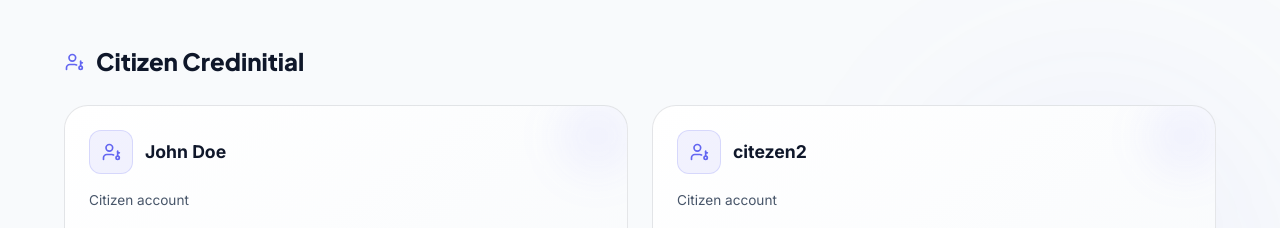
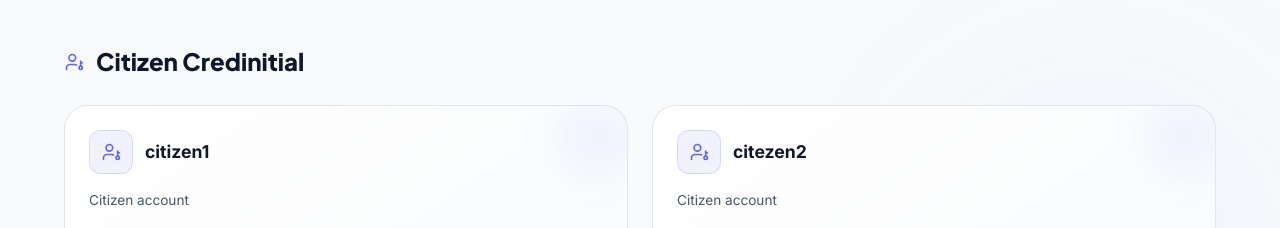
Before and after one commit to ELFAZ19/clean-my-city-frontend, a React (Vite) app: page /credentials in a window 1280 px wide. Shown: the part 1260-1488 px from the top of the page. Built offline with nearby package versions, Linux system fonts and the light colour scheme.

Commit message:
simple fix

```diff
--- a/src/pages/Credentials.jsx
+++ b/src/pages/Credentials.jsx
@@ -33,7 +33,7 @@ const CREDENTIALS = {
   ],
   Citizen: [
     {
-      name: 'John Doe',
+      name: 'citizen1',
       email: 'citizen@example.com',
       password: 'Citizen@123',
       description: 'Citizen account'
```
